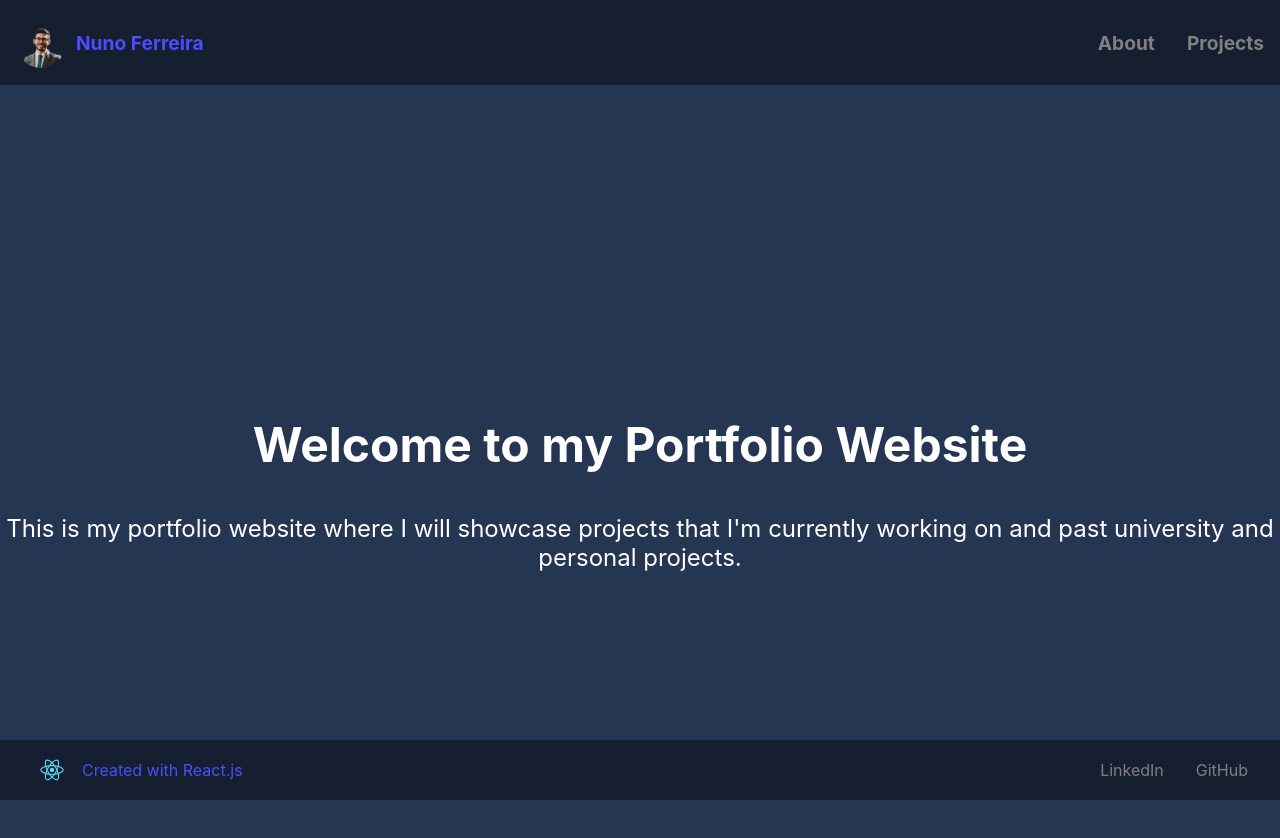
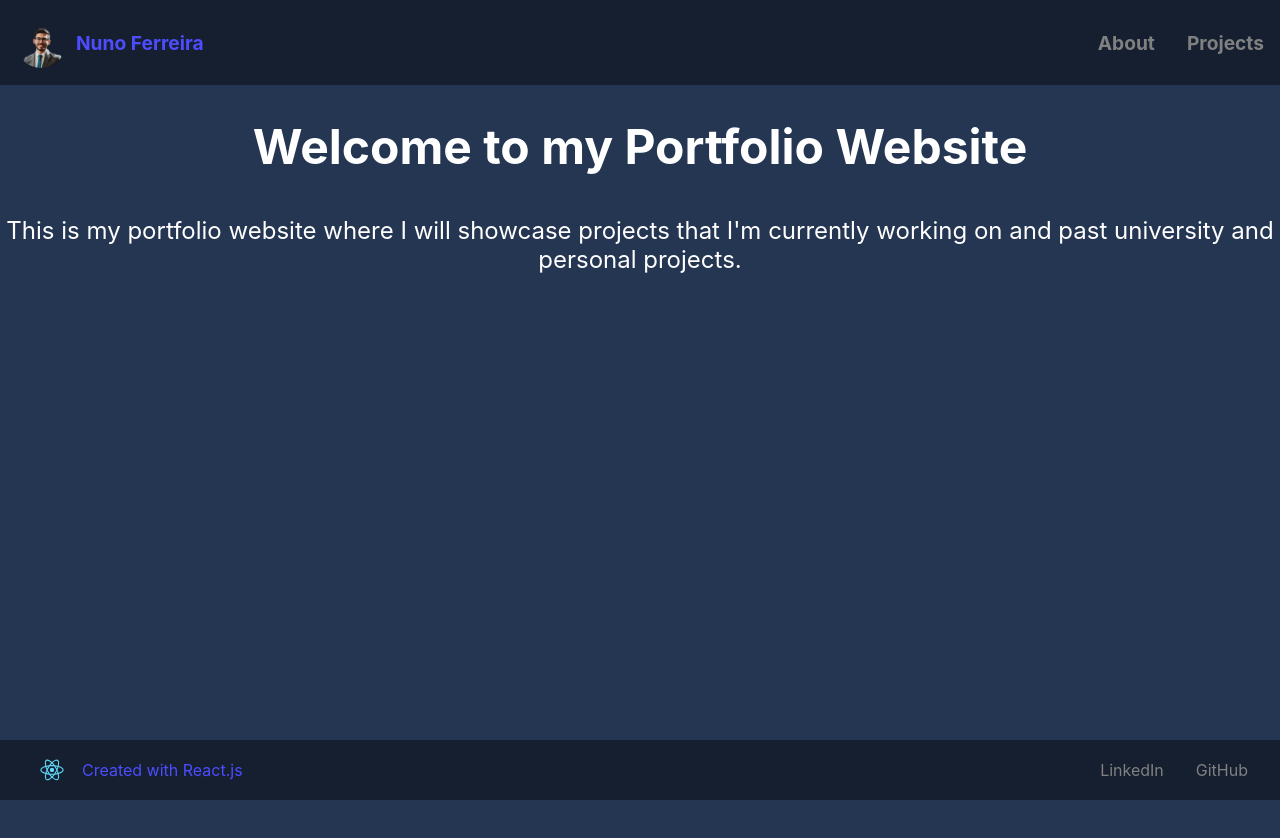
Before and after one commit to Nuno-Ferreira/nuno-ferreira.github.io, a React (Create React App) app in the folder portfolio-website/: page / in a window 1280 px wide. Shown: the top 838 px of the page. Built offline with nearby package versions, Linux system fonts and the light colour scheme.

Commit message:
Changed format of text displayed in pages

```diff
--- a/portfolio-website/src/components/PageElements.js
+++ b/portfolio-website/src/components/PageElements.js
@@ -4,7 +4,7 @@ export const PageContainer = styled.div`
     display: flex;
     flex-direction: column;
     align-items: center;
-    justify-content: center;
+    justify-content: left;
     height: 100vh;
     background: #253653;
     color: #fff;
```
